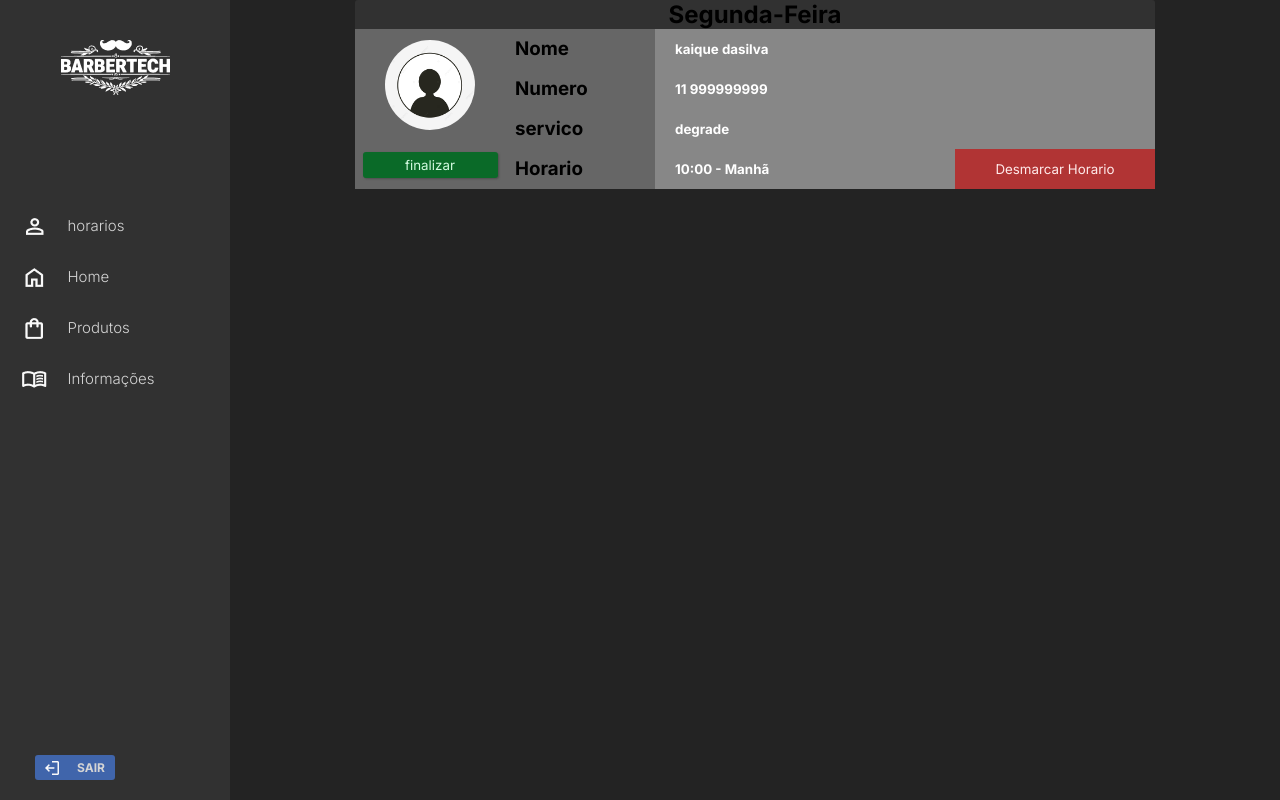
After one commit to nalugsw/TCC_BARBEARIA, a PHP site: page /public/adm/perfilAdm.html in a window 1280 px wide. The commit adds this page. Run offline with PHP 8.4, Linux system fonts and the light colour scheme.

Commit message:
horarios cliente (teste) a pasta add

```diff
--- /dev/null
+++ b/assets/css/adm/perfilAdm.css
@@ -0,0 +1,344 @@
+*{
+    margin: 0;
+    padding: 0;
+    box-sizing: border-box;
+    font-family: "Inter", serif;
+}
+
+body{
+    background-color: #232323;
+    display: grid;
+    grid-template-columns: 230px 1fr;
+}
+
+/* Menu mobile inferior >desligado< nessa versão desktop(CSS para que ele não apareça) */
+
+nav.menu-inferior-mobile{
+    display: none;
+}
+
+
+/* CSS do Menu Lateral DESKTOP e seus comportamnentos */
+
+nav.menu-lateral-desktop {
+    background-color: #313131;
+    height: 100vh;
+    display: flex;
+    flex-direction: column;
+    align-items: center;
+    justify-content: space-between;
+}
+
+
+nav.menu-lateral-desktop .logo img{
+    margin-bottom: 40px;
+    margin-top: 40px;
+}
+
+nav.menu-lateral-desktop ul{
+    width: 100%;
+    height: 60%;
+
+}
+
+nav.menu-lateral-desktop ul li.item-menu{
+    list-style: none;
+    display: flex;
+    margin-bottom: 12px;
+    padding-left: 21px;
+    padding-top: 7px;
+    padding-bottom: 7px;
+    text-align: left;
+    transition: 0.5s;
+
+}
+nav.menu-lateral-desktop ul li.item-menu:hover{
+    background-color: #232323;
+    margin-left: 5px;
+    margin-right: 5px;
+    padding-left: 31px;
+    border-radius: 3px;
+    font-weight: bold;
+}
+
+nav.menu-lateral-desktop ul li.item-menu a span.txt-link:hover{
+    font-weight: bold;
+}
+
+
+nav.menu-lateral-desktop ul li.item-menu a span.txt-link{
+    font-size: 15px;
+    margin-left: 15px;
+    font-weight: 300;
+    color: #d4d4d4;
+    /* text-decoration: none; */
+}
+
+nav.menu-lateral-desktop ul li.item-menu a img{
+    vertical-align: middle;
+}
+
+nav.menu-lateral-desktop ul li.item-menu a{
+    text-decoration: none;
+}
+
+nav.menu-lateral-desktop .btn-sair{
+    text-align: left;
+    margin-bottom: 20px;
+    margin-right: 80px;
+}
+
+
+nav.menu-lateral-desktop .btn-sair {
+    border: none;
+    cursor: pointer;
+    height: 25px;
+    font-size: 12px;
+    font-weight: bold;
+    padding: 3px  10px;
+    color: #d4d4d4;
+    background-color: #4065AB;
+    border-radius: 3px;
+    transition: 0.5s;
+}
+
+nav.menu-lateral-desktop .btn-sair:hover{
+    scale: 0.9;
+    background-color: #2d4777;
+
+}
+
+nav.menu-lateral-desktop .btn-sair img{
+    margin-right: 18px;
+    vertical-align: middle;
+}
+
+/* CSS da sessão perfil */
+section{
+    display: flex;
+    justify-content: center;
+}
+.horarios-marcados{
+    display: flex;
+    flex-direction: column;
+}
+.servico-marcado{
+    display: grid;
+    grid-template-columns: 150px  1fr;
+    grid-template-rows: 40px 40px 40px 40px;
+}
+.servico-marcado .foto-cliente{
+    grid-column: 1/2;
+    grid-row: 1/5;
+    display: flex;
+    flex-direction: column;
+    align-items: center;
+    justify-content: space-evenly;
+    background-color: #666;
+}
+.servico-marcado .foto-cliente img{
+    object-fit: cover;
+    border-radius: 100%;
+    width: 90px;
+}
+.servico-marcado .foto-cliente button{
+    width: 90%;
+    padding: 5px 0 ;
+    margin-top: 10px;
+    border: none;
+    background-color: #0A6A28;
+    color: #D3FAE0;
+    border-radius: 3px;
+    box-shadow: 1px 1px 2px #4e4e4e;
+}
+.dia-servicos{
+    text-align: center;
+    width: 800px;
+    background-color: #313131;
+    border-radius: 3px 3px 0 0;
+}
+.nome-cliente{
+    grid-column: 2/3;
+    grid-row: 1/2;
+    display: flex;
+}
+.numero-cliente{
+    grid-column: 2/3;
+    grid-row: 2/3;
+    display: flex;
+}
+.servico-cliente{
+    grid-column: 2/3;
+    grid-row: 3/4;
+    display: flex;
+}
+.horario-cliente{
+    grid-column: 2/3;
+    grid-row: 4/5;
+    display: flex;
+}
+.servico-marcado h3{
+    width: 150px;
+    padding-left: 10px;
+    background-color: #666;
+    padding: 8px 10px;
+    text-align:left;
+}
+.servico-marcado input{
+   width: 500px;
+   border: none;
+   border-radius: 0;
+   background-color: #878787;
+   padding: 10px 20px;
+
+
+}
+.servico-marcado input::placeholder{
+    color: #ffffff;
+    font-weight: bold;
+}
+.horario-cliente input{
+    width: 300px;
+}
+.horario-cliente button{
+    width: 200px;
+    background-color: #b13434;
+    color: #FFEAEA;
+    border: none;
+}
+/* modal */
+#modal-sair{
+    margin: auto;
+    margin-top: 150px;
+    padding: 10px;
+    border-radius: 3px;
+    width: 300px;
+    border: none;
+}
+.modal-sair{
+    height: 150px;
+    display: flex;
+    flex-direction: column;
+    align-items: center;
+    justify-content: center;
+}
+.btns-modal{
+    margin-top: 20px;
+    width: 100%;
+    display: flex;
+    justify-content: space-around;
+}
+.btns-modal a{
+    text-decoration: none;
+}
+.btns-modal button{
+    padding: 5px;
+    width: 70px;
+}
+#modal-sair::backdrop{
+    background-color: #23232383;
+}
+/* CSS menu mobile */
+
+nav.menu-inferior-mobile {
+    margin-top: 20%;
+    position: fixed;
+    bottom: 0;
+    background-color: #898989;
+    /* padding-top: 7px; */
+    width: 100%;
+    height: 70px;
+    text-align: center;
+
+}
+
+nav.menu-inferior-mobile .logo {
+    width: 100%;
+}
+
+nav.menu-inferior-mobile .logo img{
+    margin-bottom: 40px;
+
+
+}
+
+nav.menu-inferior-mobile ul{
+    width: 100%;
+    display: flex;
+    gap: 25px;
+    margin: 0 auto;
+    justify-content: center;
+    align-items: center;
+
+
+}
+
+nav.menu-inferior-mobile ul li.item-menu{
+    list-style: none;
+    display: flex;
+    margin-bottom: 12px;
+    padding: 10px;
+    text-align: center;
+    transition: 0.5s;
+
+}
+nav.menu-inferior-mobile ul li.item-menu:hover{
+    background-color: #d4d4d4;
+
+    /* margin-left: 5px;
+    margin-right: 5px; */
+    /* padding-left: 31px; */
+    border-radius: 100%;
+    transform: translateY(-15px);
+
+}
+
+
+nav.menu-inferior-mobile ul li.item-menu a span.txt-link{
+    font-size: 15px;
+    margin-left: 15px;
+    font-weight: 300;
+    color: #d4d4d4;
+    /* text-decoration: none; */
+}
+
+nav.menu-inferior-mobile ul li.item-menu a img{
+    vertical-align: middle;
+}
+
+nav.menu-inferior-mobile ul li.item-menu a{
+    text-decoration: none;
+}
+
+nav.menu-inferior-mobile .btn-sair{
+    padding-left: 21px;
+    text-align: left;
+}
+
+
+nav.menu-inferior-mobile .btn-sair a button{
+    border: none;
+    cursor: pointer;
+    height: 25px;
+    font-size: 12px;
+    font-weight: bold;
+    padding: 3px  10px;
+    color: #d4d4d4;
+    background-color: #4065AB;
+    border-radius: 3px;
+    margin-top: 20vh;
+    transition: 0.5s;
+
+
+}
+
+nav.menu-inferior-mobile .btn-sair a button:hover{
+    scale: 0.9;
+    background-color: #2d4777;
+
+}
+
+nav.menu-inferior-mobile .btn-sair a button img{
+    margin-right: 18px;
+    vertical-align: middle;
+}
--- /dev/null
+++ b/public/adm/perfilAdm.html
@@ -0,0 +1,111 @@
+
+<!DOCTYPE html>
+<html lang="pt-br">
+<head>
+    <meta charset="UTF-8">
+    <meta name="viewport" content="width=device-width, initial-scale=1.0">
+    <title>Tela de Perfil</title>
+    <link rel="stylesheet" href="../../assets/css/adm/perfilAdm.css">
+
+    <link rel="preconnect" href="https://fonts.googleapis.com">
+    <link rel="preconnect" href="https://fonts.gstatic.com" crossorigin>
+    <link href="https://fonts.googleapis.com/css2?family=Inter:ital,opsz,wght@0,14..32,100..900;1,14..32,100..900&display=swap" rel="stylesheet">
+    <!-- Importando pacote de icones do Google Icons -->
+    <link rel="stylesheet" href="https://fonts.googleapis.com/css2?family=Material+Symbols+Outlined:opsz,wght,FILL,GRAD@24,400,0,0&icon_names=person" />
+    <link rel="stylesheet" href="../../assets/css/perfil-responsividade.css">
+</head>
+<body>
+    <!-- Estrutura do Menu Para Desktop(computadores e laptops) -->
+    <nav class="menu-lateral-desktop">
+        <div class="logo">
+            <img src="../../assets/img/LOGO.png" alt="">
+        </div>
+
+        <ul>
+            <li class="item-menu">
+                <a href="perfil.php">
+                    <img src="../../assets/img/icon-perfil.png" alt="">
+                    <span class="txt-link">horarios</span>
+                </a>
+            </li>
+            <li class="item-menu">
+                <a href="home.html">
+                    <img src="../../assets/img/icon-home.png" alt="">
+                    <span class="txt-link">Home</span>
+                </a>
+            </li>
+            <li class="item-menu">
+                <a href="#">
+                    <img src="../../assets/img/icon-produtos.png" alt="">
+                    <span class="txt-link">Produtos</span>
+                </a>
+            </li>
+            <li class="item-menu">
+                <a href="#">
+                    <img src="../../assets/img/icon-informacoes.png" alt="">
+                    <span class="txt-link">Informações</span>
+                </a>
+            </li>
+        </ul>
+
+        <button id="btn-sair" class="btn-sair"><img src="../../assets/img/icon-sair.png" alt="">SAIR</button>
+
+    </nav>
+
+
+    <dialog close id="modal-sair" >
+        <div class="modal-sair">
+            <p>realmente deseja sair?</p>
+            <div class="btns-modal">
+                <a href="../../functions/logout.php">
+                    <button class="btn-sair">Sair</button>
+                </a>
+                <button id="cancelar">Voltar</button>
+            </div>
+        </div>
+    </dialog>
+
+    <main>
+        <div class="perfilAdm">
+
+        </div>
+        <section>
+            <div class="horaios-marcados">
+                <div class="cliente-hora">
+                    <div class="dia-servicos">
+                        <h2>Segunda-Feira</h2>
+                    </div>
+                    <div class="servico-marcado">
+                        <div class="foto-cliente">
+                            <img src="../../assets/img/avatar-padrao.jpg" alt="foto cliente">
+                            <button>finalizar</button>
+                        </div>
+                        <div class="nome-cliente">
+                            <h3>Nome</h3>
+                            <input type="text" disabled placeholder="kaique dasilva">
+                        </div>
+
+                        <div class="numero-cliente">
+                            <h3>Numero</h3>
+                            <input type="text" disabled placeholder="11 999999999">
+                        </div>
+
+                        <div class="servico-cliente">
+                            <h3>servico</h3>
+                            <input type="text" disabled placeholder="degrade">
+                        </div>
+
+                        <div class="horario-cliente">
+                            <h3>Horario</h3>
+                            <input type="text" disabled placeholder="10:00 - Manhã">
+                            <button>Desmarcar Horario</button>
+                        </div>
+                    </div>
+                </div>
+            </div>
+        </section>
+    </main>
+
+        <script src="../../assets/js/modal.js"></script>
+</body>
+</html>
--- a/public/user/perfil.php
+++ b/public/user/perfil.php
@@ -39,13 +39,13 @@ $id_usuario = $_SESSION['id_usuario'];
                 </a>
             </li>
             <li class="item-menu">
-                <a href="home.html">
+                <a href="home.php">
                     <img src="../../assets/img/icon-home.png" alt="">
                     <span class="txt-link">Home</span>
                 </a>
             </li>
             <li class="item-menu">
-                <a href="#">
+                <a href="produtos.php">
                     <img src="../../assets/img/icon-produtos.png" alt="">
                     <span class="txt-link">Produtos</span>
                 </a>
```
Also changed, not shown: public/user/home.php (+17 -7 lines), public/user/produtos.php (renamed from public/produtos.php, +41 -30 lines).
